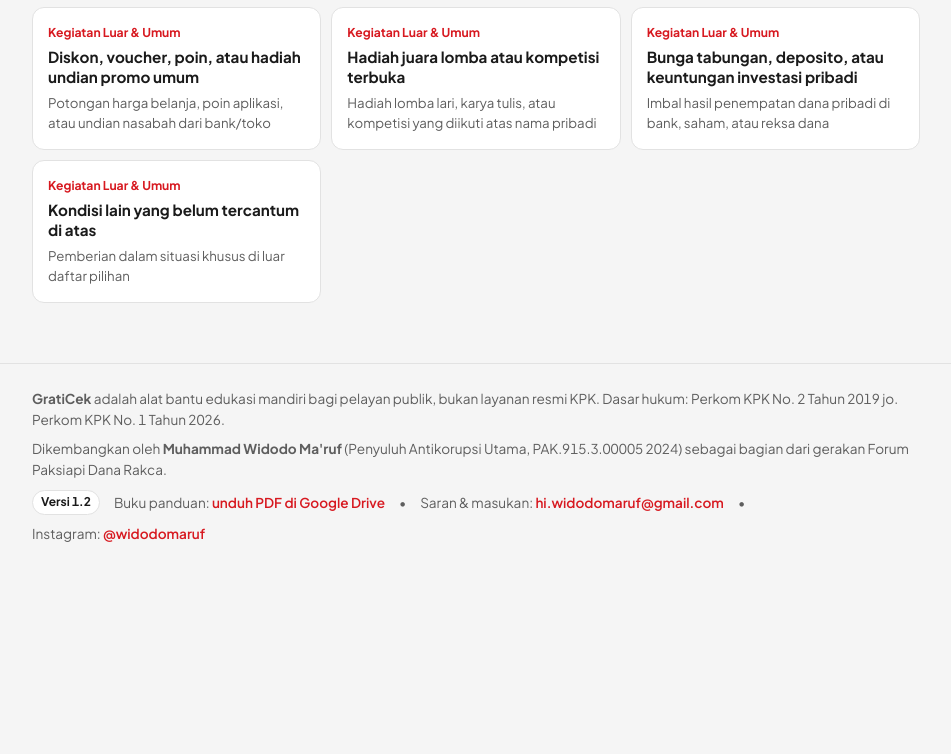
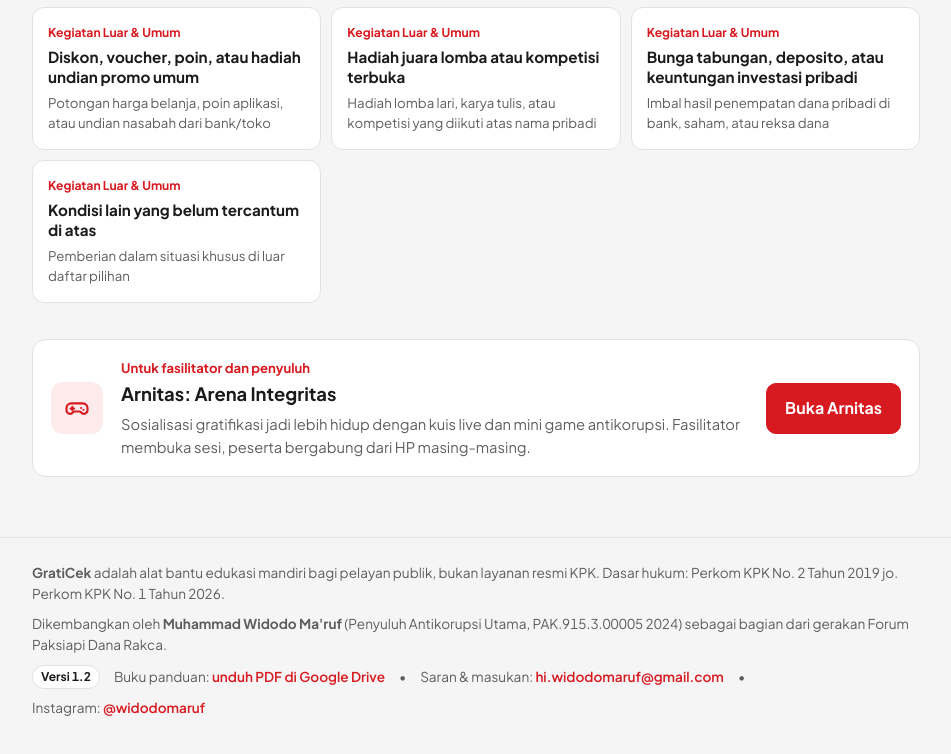
Before and after one commit to widodomaruf/pahami-gratifikasi, a plain HTML site: page index.html in a window 1280 px wide. Shown: the part 1517-2271 px from the top of the page, without its empty margins (164-1115 px from the left). Before the commit the page ends 2097 px from the top, so only its background shows below. Drawn offline with Linux system fonts and the light colour scheme.

Commit message:
Tambah tombol Beranda dan kartu Arnitas
- Tombol Beranda ke s.id/widodomaruf di kepala halaman
- Kartu Arnitas (Arena Integritas) untuk fasilitator di bawah setiap halaman
- README diperbarui

Co-Authored-By: Claude Opus 5.5 <noreply@anthropic.com>
Claude-Session: https://claude.ai/code/session_01CwEazGru5kqe59LxBpZ2Yv

```diff
--- a/index.html
+++ b/index.html
@@ -189,6 +189,16 @@ footer a:hover{text-decoration:underline}
 .partner-bar a:hover{background:#f3f3f3}
 .partner-bar img{height:40px;width:auto;max-width:100%;display:block}
 @media (max-width:420px){.partner-bar img{height:34px}}
+/* Kartu aplikasi pendamping: Arnitas */
+.promo{margin-top:36px;display:grid;grid-template-columns:auto 1fr auto;gap:14px 18px;align-items:center;padding:18px;border:1px solid var(--line);border-radius:14px;background:var(--surface)}
+.promo-ico{width:52px;height:52px;border-radius:12px;background:var(--accent-soft);color:var(--accent);display:grid;place-items:center}
+.promo-ico svg{width:28px;height:28px;stroke:currentColor;fill:none;stroke-width:1.8;stroke-linecap:round;stroke-linejoin:round}
+.promo-txt{min-width:0}
+.promo-for{font-size:.82rem;font-weight:700;color:var(--accent)}
+.promo h2{font-size:1.15rem;margin:2px 0 4px}
+.promo p{color:var(--muted);font-size:.92rem;margin:0}
+.promo .btn{white-space:nowrap;text-decoration:none}
+@media (max-width:640px){.promo{grid-template-columns:auto 1fr}.promo .btn{grid-column:1/-1;justify-content:center}}
 .ver-badge{display:inline-block;padding:2px 8px;border-radius:99px;background:var(--surface);border:1px solid var(--line);font-size:.75rem;font-weight:700;color:var(--ink)}
 
 .bottomnav{display:none}
@@ -272,6 +282,10 @@ footer a:hover{text-decoration:underline}
         </div>
       </div>
       <div class="head-actions">
+        <a class="icon-btn" href="https://s.id/widodomaruf" target="_blank" rel="noopener" aria-label="Beranda: semua aplikasi Widodo Ma'ruf (s.id/widodomaruf, membuka tab baru)">
+          <svg viewBox="0 0 24 24" aria-hidden="true"><path d="M3 11l9-7 9 7"/><path d="M5 10v10h5v-6h4v6h5V10"/></svg>
+          <span>Beranda</span>
+        </a>
         <a class="icon-btn" href="https://drive.google.com/drive/folders/1rAWgVEES0AaMG82MINxaFE2T2F58aTk_" target="_blank" rel="noopener" aria-label="Buku Panduan (PDF, membuka Google Drive di tab baru)">
           <svg viewBox="0 0 24 24" aria-hidden="true"><path d="M4 5a2 2 0 012-2h13v16H6a2 2 0 00-2 2V5z"/><path d="M4 21a2 2 0 012-2h13v2H6a2 2 0 01-2 0z"/><path d="M9 7h6M9 11h6"/></svg>
           <span>Panduan</span>
@@ -607,6 +621,16 @@ footer a:hover{text-decoration:underline}
     </form>
   </div>
 </section>
+
+<aside class="promo" aria-labelledby="promo-title">
+  <div class="promo-ico"><svg viewBox="0 0 24 24" aria-hidden="true"><path d="M7 8h10a4 4 0 014 4v2a3 3 0 01-5.2 2L14.5 15h-5l-1.3 1A3 3 0 013 14v-2a4 4 0 014-4z"/><path d="M8 11v3M6.5 12.5h3"/><path d="M15.5 12h.01M17.5 13.5h.01"/></svg></div>
+  <div class="promo-txt">
+    <div class="promo-for">Untuk fasilitator dan penyuluh</div>
+    <h2 id="promo-title">Arnitas: Arena Integritas</h2>
+    <p>Sosialisasi gratifikasi jadi lebih hidup dengan kuis live dan mini game antikorupsi. Fasilitator membuka sesi, peserta bergabung dari HP masing-masing.</p>
+  </div>
+  <a class="btn" href="https://arnitas.vercel.app" target="_blank" rel="noopener">Buka Arnitas</a>
+</aside>
 
 </main>
 
```
Also changed, not shown: 1 other file.
